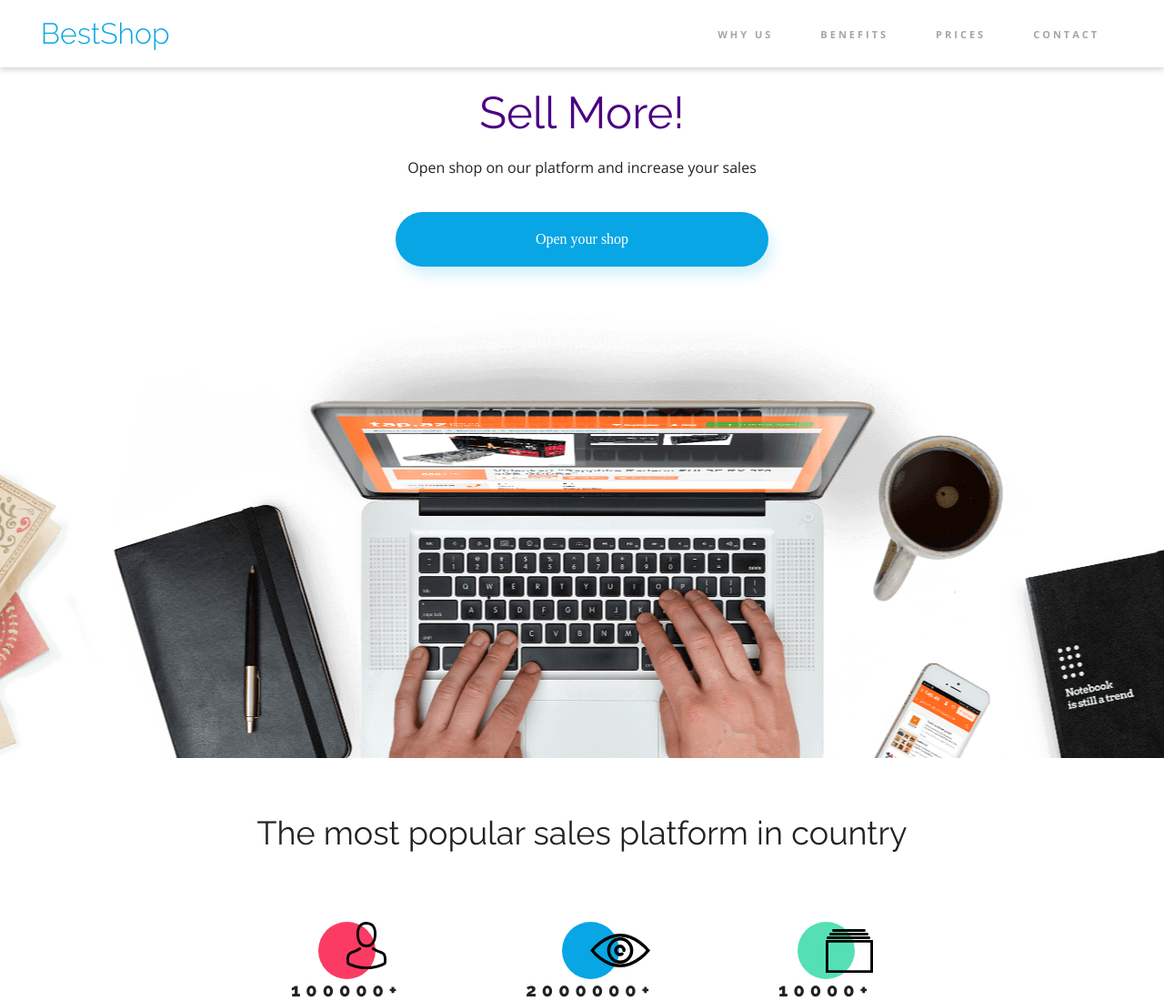
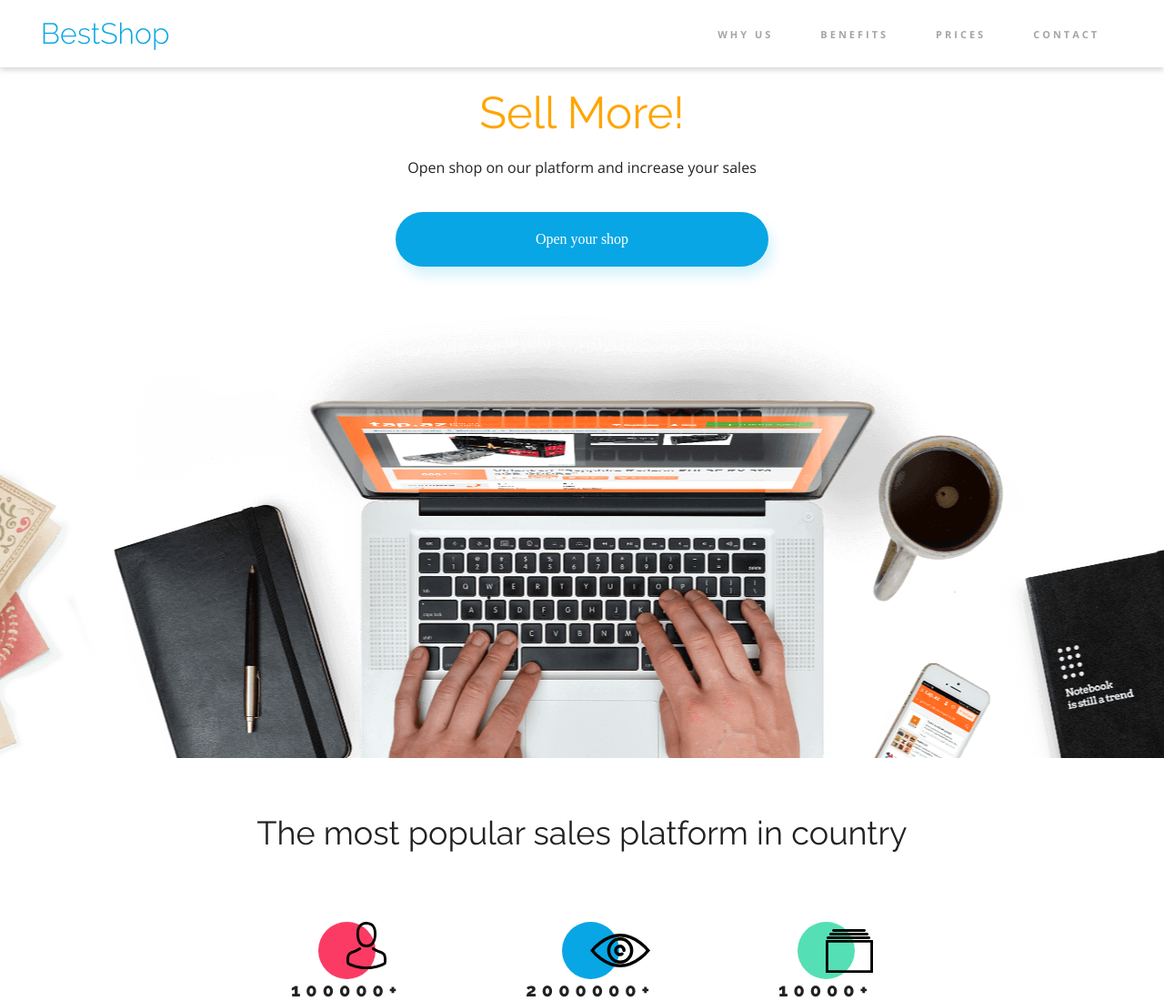
Before and after one commit to Mankowski92/BestShop-ExapleLanding, a website: page public/index.html in a window 1280 px wide. Shown: the top 1100 px of the page at 91% size. Drawn offline with nearby package versions, Linux system fonts and the light colour scheme; files that its build step writes are made by us from their sources.

Commit message:
test heroku

```diff
--- a/public/scss/style.scss
+++ b/public/scss/style.scss
@@ -71,7 +71,7 @@ body {
     letter-spacing: 0px;
     margin: 20px;
     //test property below
-    color: indigo;
+    color: orange;
   }
   .banner-paragraph {
     font-family: 'Open Sans', sans-serif;
```
